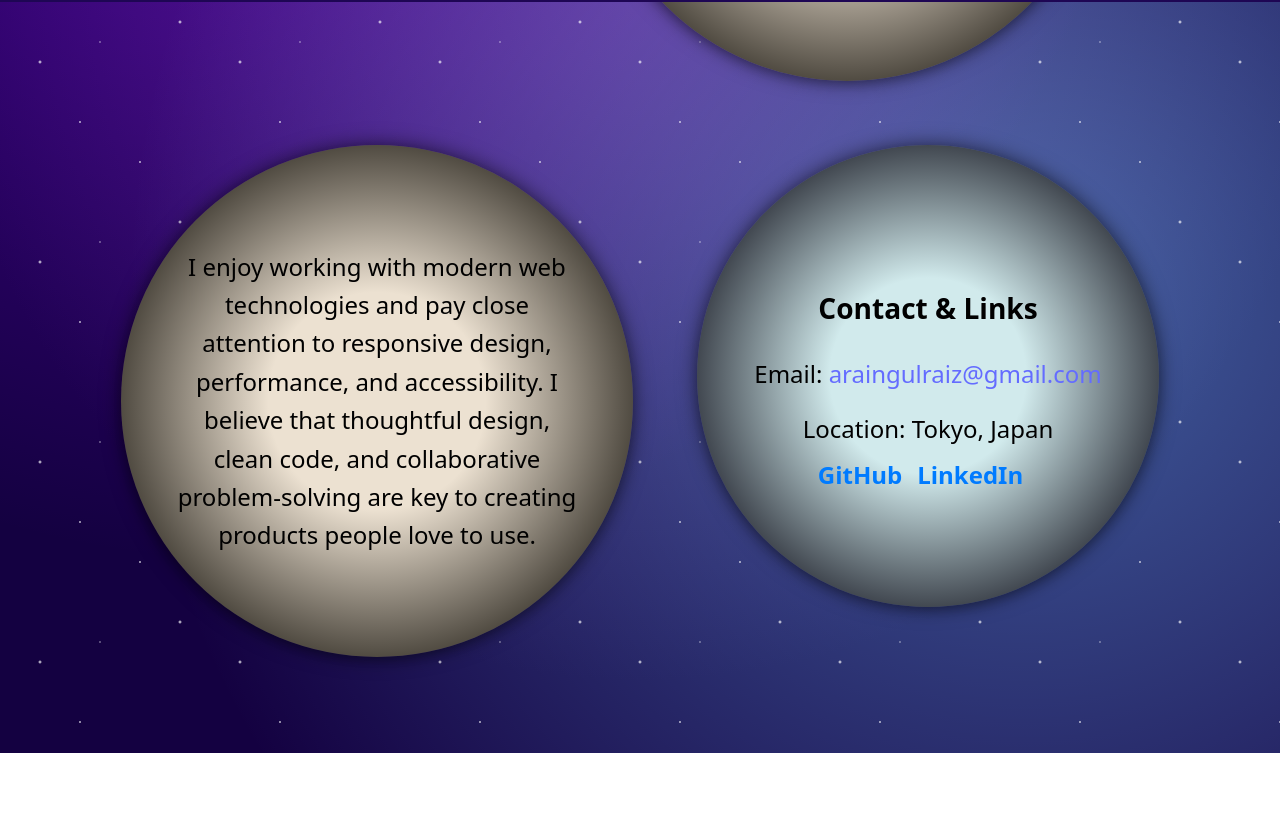
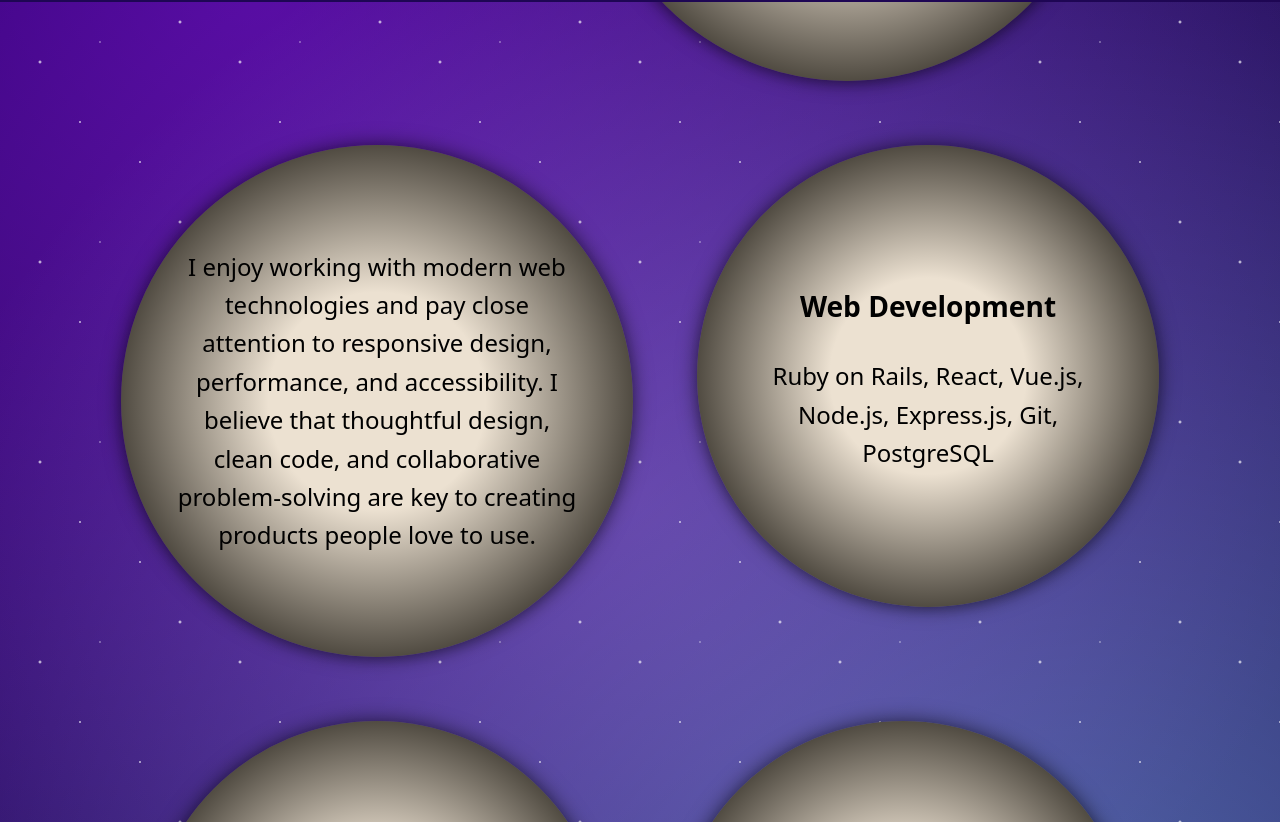
Before and after one commit to authorminator/rayz_portfolio_space, a React (Vite) app: page / in a window 1280 px wide. Shown: the part 798-1620 px from the top of the page. Before the commit the page ends 1551 px from the top, so only its background shows below. Built offline with nearby package versions, Linux system fonts and the light colour scheme.

Commit message:
planets styles

```diff
--- a/src/components/About.jsx
+++ b/src/components/About.jsx
@@ -27,6 +27,19 @@ function About() {
             <p>{about.description}</p>
           </div>
         </BoxWithShadow>
+
+        {about.skills.map((skill) => (
+          <BoxWithShadow>
+            <div className="about-description circle background-warm width-350">
+              <div key={skill.category}>
+                <h3 className="text-xl font-bold text-gray-800 mb-4">
+                  {skill.category}
+                </h3>
+                <p className="text-gray-600">{skill.technologies}</p>
+              </div>
+            </div>
+          </BoxWithShadow>
+        ))}
 
         <BoxWithShadow style={{ width: "100%" }}>
           <div className="about-description circle background-cool width-350 contact-info">
```
